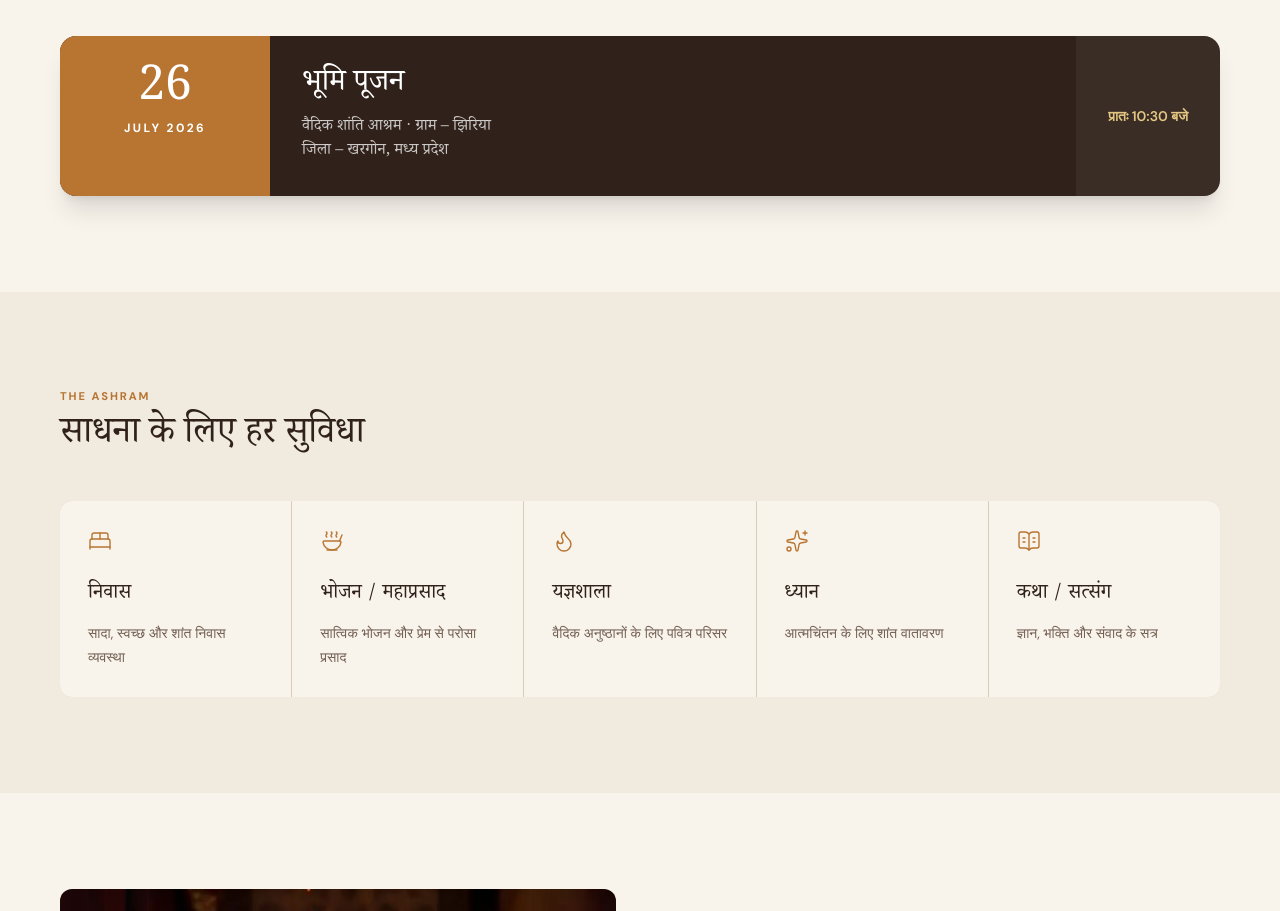
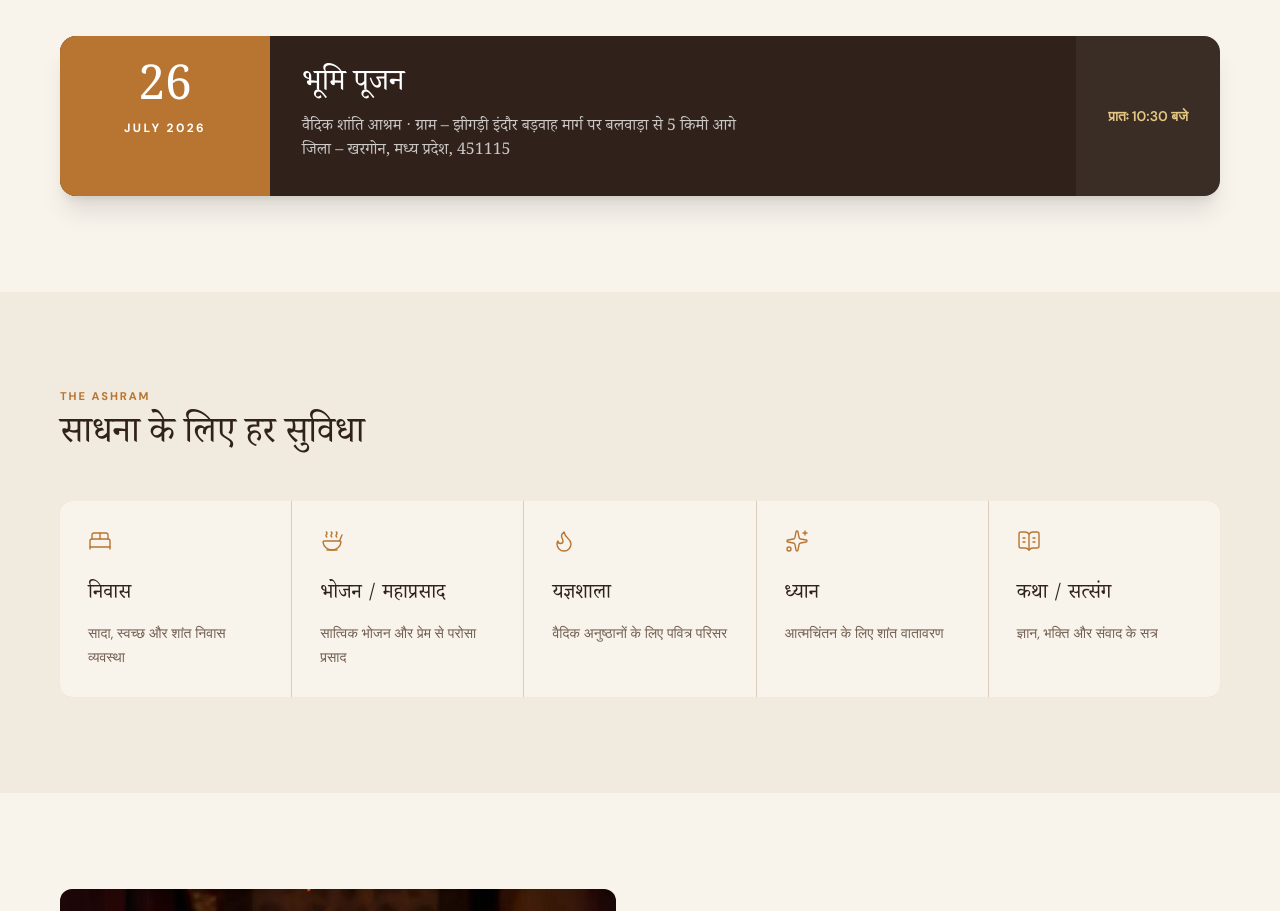
Before and after one commit to krishnapalsonaniya29/Vedic_Shanti, a React (Vite) app: page / in a window 1280 px wide. Shown: the part 1759-2670 px from the top of the page. Built offline with nearby package versions, Linux system fonts and the light colour scheme.

Commit message:
Update location details in App component for accuracy

```diff
--- a/src/App.tsx
+++ b/src/App.tsx
@@ -195,9 +195,10 @@ export default function App() {
             <div className="p-8">
               <p className="font-dev text-3xl">भूमि पूजन</p>
               <p className="font-dev mt-3 text-white/75">
-                वैदिक शांति आश्रम · ग्राम – झिरिया
+                वैदिक शांति आश्रम · ग्राम – झीगड़ी इंदौर बड़वाह मार्ग पर बलवाड़ा से
+                5 किमी आगे
                 <br />
-                जिला – खरगोन, मध्य प्रदेश
+                जिला – खरगोन, मध्य प्रदेश, 451115
               </p>
             </div>
             <div className="flex items-center bg-white/5 px-8 text-sm font-semibold text-[#e3c681]">
```
